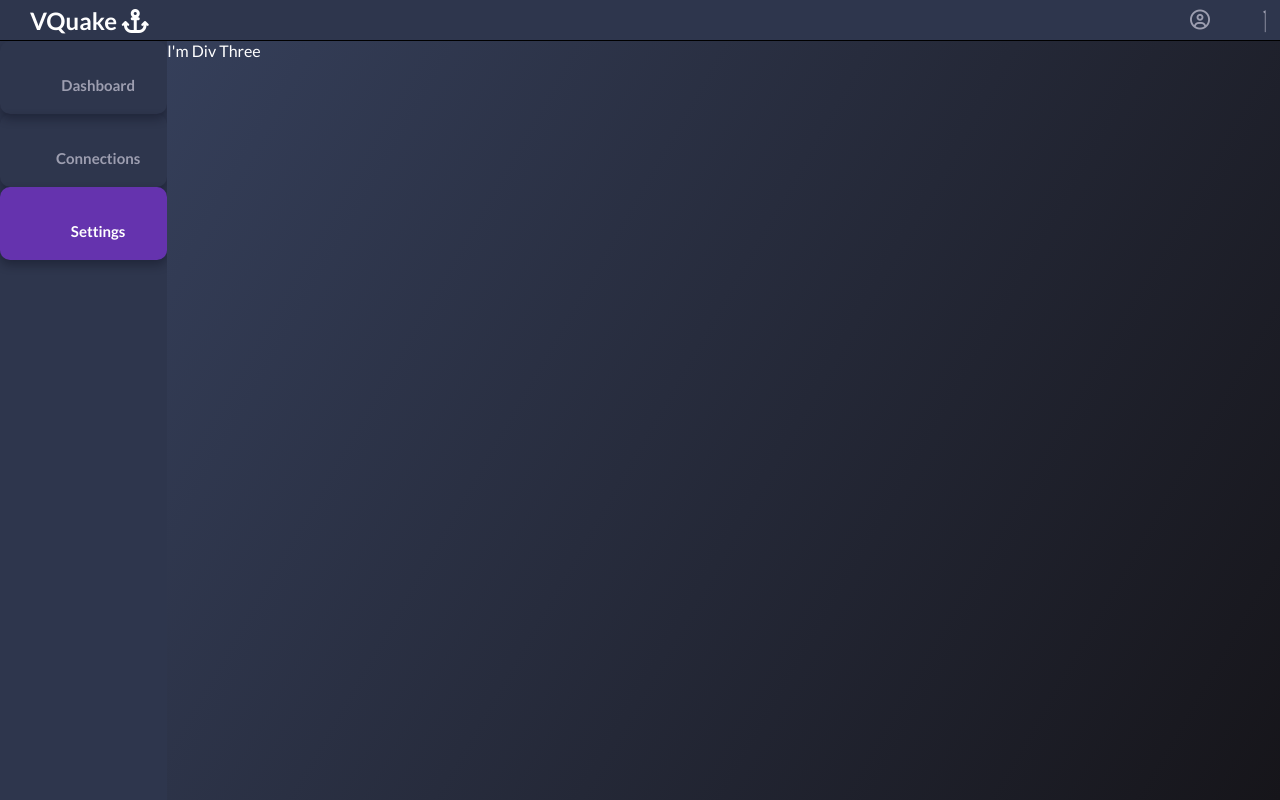
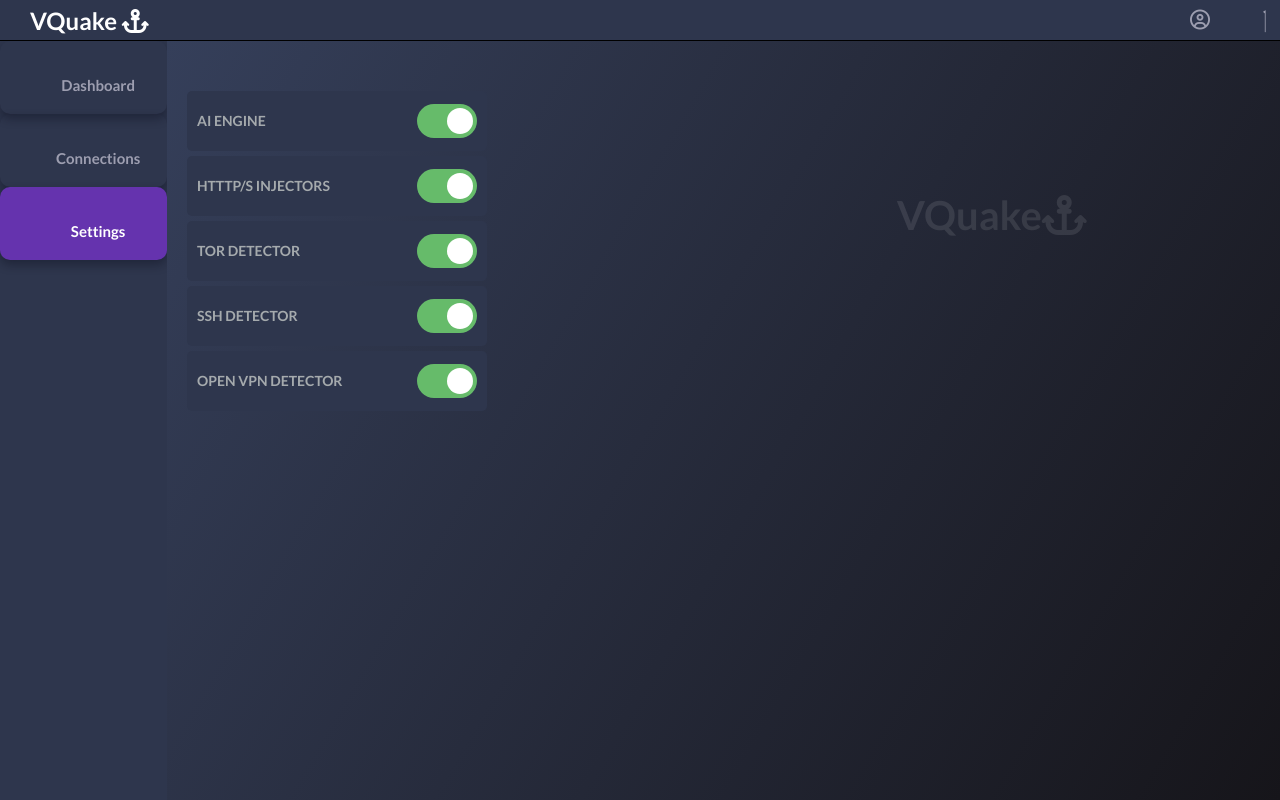
Before and after one commit to thesunRider/VQuake, a plain HTML site: page GUI/index.html in a window 1280 px wide. Both pictures are taken after a click on the link "Settings". Drawn offline with nearby package versions, Linux system fonts and the light colour scheme.

Commit message:
Status division is added

```diff
--- a/GUI/index.html
+++ b/GUI/index.html
@@ -35,7 +35,7 @@
       </nav>
 
       <main>
-        <div style="width: 100%; height: 100%; " id="Div1">
+        <div style="width: 100%; height: 100%; display: none;" id="Div1">
           <div style="display: flex; width: 100%; height: 100%;">
             <div class="dashboard" >
 
@@ -147,7 +147,63 @@
             </div>
           </div>
         </div>
-        <div id="Div3" style="display: none;"><p>I'm Div Three</p> </div>
+        <div id="Div4" style="display: none;"><p>I'm Div Three</p> </div>
+        <div id="Div3" style="display: none; height: 50%; width: 100%; padding-top: 30px;">
+          <div  class="main__container">
+            <div style="float: left; text-align: center;">
+              <div class="card">
+                <div class="card_inner">
+                  <p class="text-primary-p">AI ENGINE</p>
+                  <label class="switch" for="checkbox">
+                    <input type="checkbox" id="checkbox" checked />
+                    <div class="slider round"></div>
+                  </label>
+                </div>
+              </div>
+              <div class="card">
+                <div class="card_inner">
+                  <p class="text-primary-p">HTTTP/S INJECTORS</p>
+                  <label class="switch" for="checkbox1">
+                    <input type="checkbox" id="checkbox1" checked/>
+                    <div class="slider round"></div>
+                  </label>
+                </div>
+              </div>
+              <div class="card">
+                <div class="card_inner">
+                  <p class="text-primary-p">TOR DETECTOR</p>
+                  <label class="switch" for="checkbox2">
+                    <input type="checkbox" id="checkbox2" checked/>
+                    <div class="slider round"></div>
+                  </label>
+                </div>
+              </div>
+              <div class="card">
+                <div class="card_inner">
+                  <p class="text-primary-p">SSH DETECTOR</p>
+                  <label class="switch" for="checkbox3">
+                    <input type="checkbox" id="checkbox3" checked/>
+                    <div class="slider round"></div>
+                  </label>
+                </div>
+              </div>
+              <div class="card">
+                <div class="card_inner">
+                  <p class="text-primary-p">OPEN VPN DETECTOR</p>
+                  <label class="switch" for="checkbox4">
+                    <input type="checkbox" id="checkbox4" checked/>
+                    <div class="slider round"></div>
+                  </label>
+                </div>
+              </div>
+            </div>
+            <div style="float: right; width: 50%; height: 100%;">
+              <div class="logodiv">
+                <h1 >VQuake<span><i class="fa fa-anchor" aria-hidden="true"></i>
+                </span></h1>
+              </div>
+            </div>
+        </div>
       </main>
 
       <div id="sidebar" >
--- a/GUI/styles.css
+++ b/GUI/styles.css
@@ -470,3 +470,65 @@
   position: absolute;
   right: 20px;
 }
+
+.btn1 {
+  background-color: #426358;
+  color: white;
+  border: 2px solid #1aa560;
+  padding: 5px;
+  font-size: 16px;
+  border-radius: 5px;
+  width: 100px;
+  /* margin-left: 10px; */
+}
+
+/* checkbox toggle */
+
+.switch {
+  display: inline-block;
+  height: 34px;
+  position: relative;
+  width: 60px;
+}
+
+.switch input {
+  display:none;
+}
+
+.slider {
+  background-color: #ccc;
+  bottom: 0;
+  cursor: pointer;
+  left: 0;
+  position: absolute;
+  right: 0;
+  top: 0;
+  transition: .4s;
+}
+
+.slider:before {
+  background-color: #fff;
+  bottom: 4px;
+  content: "";
+  height: 26px;
+  left: 4px;
+  position: absolute;
+  transition: .4s;
+  width: 26px;
+}
+
+input:checked + .slider {
+  background-color: #66bb6a;
+}
+
+input:checked + .slider:before {
+  transform: translateX(26px);
+}
+
+.slider.round {
+  border-radius: 34px;
+}
+
+.slider.round:before {
+  border-radius: 50%;
+}
```
Also changed, not shown: GUI/script.js (line endings or trailing spaces). Lines whose indentation alone changed are shown as unchanged.
